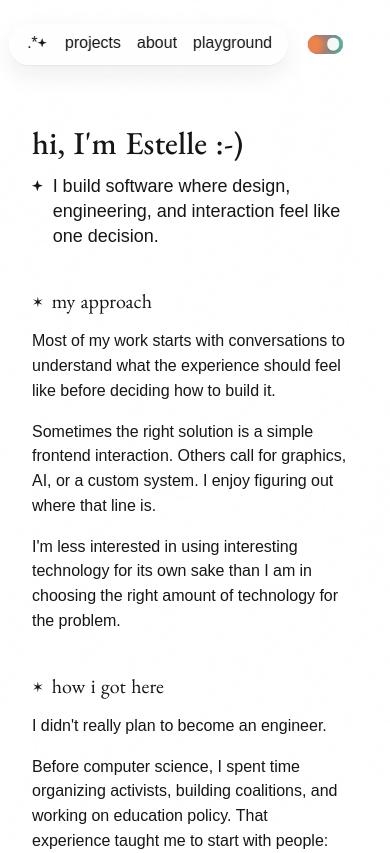
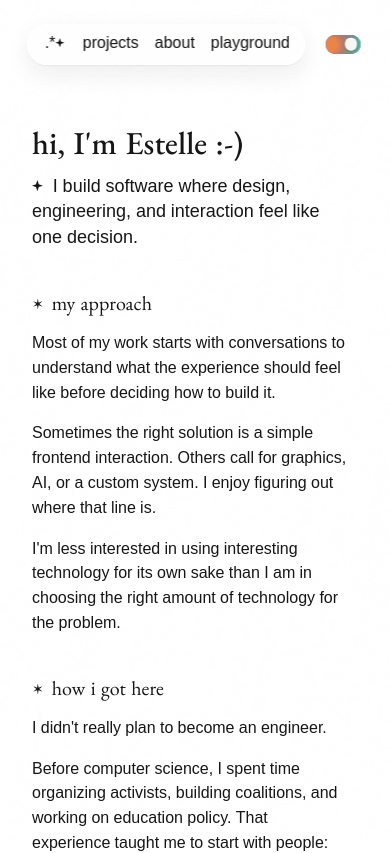
Before and after one commit to kimestelle/my-portfolio, a Next.js app: page /about in a window 390 px wide. Shown: the top 853 px of the page. Built offline with nearby package versions, Linux system fonts and the light colour scheme; a web font is replaced by a local one.

Commit message:
polish responsive navigation and media clipping

```diff
--- a/src/app/components/NavBar.css
+++ b/src/app/components/NavBar.css
@@ -1,14 +1,19 @@
 .portfolio-nav {
+  --portfolio-nav-satellite-center: 1.95rem;
   position: fixed;
   z-index: 10;
   top: 1.5rem;
-  left: 2rem;
+  left: 50%;
   display: flex;
   width: max-content;
   align-items: center;
   padding: .5rem 1rem;
   color: rgb(20, 20, 20);
-  transform: translate3d(calc(50vw - 2rem - 66.6667%), 0, 0);
+  transform: translate3d(
+    calc(-50% - var(--portfolio-nav-satellite-center)),
+    0,
+    0
+  );
   animation: portfolio-nav-enter var(--motion-mood-duration)
     var(--motion-mood-ease) both;
   transition: transform 680ms cubic-bezier(.2,.72,.24,1);
@@ -290,15 +295,12 @@
 }
 
 @media (max-width: 639px) {
+  .portfolio-nav {
+    --portfolio-nav-satellite-center: 1.8rem;
+  }
+
   .portfolio-nav__status {
     left: calc(100% + 1rem);
-  }
-}
-
-@media (min-width: 640px) {
-  .portfolio-nav {
-    left: 1rem;
-    transform: translate3d(calc(50vw - 1rem - 66.6667%), 0, 0);
   }
 }
 
--- a/src/app/components/ProjectHTML.tsx
+++ b/src/app/components/ProjectHTML.tsx
@@ -41,7 +41,8 @@ export default function ProjectHTML() {
               className="group block"
             >
               <article>
-                <div className="homepage-project-window ui-radius-surface relative aspect-[16/10] overflow-hidden">
+                <div className="homepage-project-window ui-radius-surface relative aspect-[16/10]">
+                  <div className="media-clip-surface absolute inset-0">
                     {project.media ? (
                       <Image
                         src={project.media.cover}
@@ -53,6 +54,7 @@ export default function ProjectHTML() {
                     ) : (
                       <div className="h-full w-full bg-[url('/textures/textured-paper.png')] bg-cover" />
                     )}
+                  </div>
                 </div>
 
                 <div className="pt-3">
--- a/src/app/globals.css
+++ b/src/app/globals.css
@@ -206,11 +206,12 @@ code {
 }
 
 .star-line-north {
-  gap: 0.625rem;
+  display: block;
 }
 
 .star-glyph-north {
-  flex: none;
+  display: inline;
+  margin-right: 0.625rem;
   font-family: var(--font-symbol);
   font-size: 1.2rem;
   font-weight: 400;
@@ -218,6 +219,7 @@ code {
 }
 
 .star-copy-north {
+  display: inline;
   min-width: 0;
   font-family: var(--font-body);
   font-size: var(--type-lead);
@@ -247,7 +249,7 @@ code {
 }
 
 .star-line-detail {
-  gap: 0.5rem;
+  display: block;
   font-family: var(--font-body);
   font-size: 0.9375rem;
   font-weight: 400;
@@ -255,7 +257,8 @@ code {
 }
 
 .star-glyph-detail {
-  flex: none;
+  display: inline;
+  margin-right: 0.5rem;
   color: var(--text-meta);
   font-family: var(--font-symbol);
   font-size: 1rem;
@@ -264,6 +267,7 @@ code {
 }
 
 .star-copy-detail {
+  display: inline;
   min-width: 0;
   font-family: var(--font-body);
   font-size: 0.9375rem;
@@ -477,6 +481,14 @@ summary::marker {
     transform 360ms cubic-bezier(0.22, 0.7, 0.25, 1);
 }
 
+.media-clip-surface {
+  isolation: isolate;
+  overflow: hidden;
+  border-radius: var(--radius-surface);
+  clip-path: inset(0 round var(--radius-surface));
+  transform: translateZ(0);
+}
+
 .homepage-project-window::after {
   content: "";
   position: absolute;
```
Lines whose indentation alone changed are shown as unchanged.
